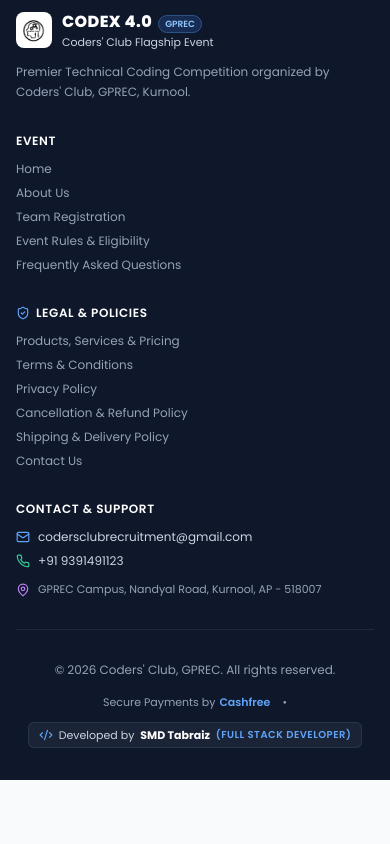
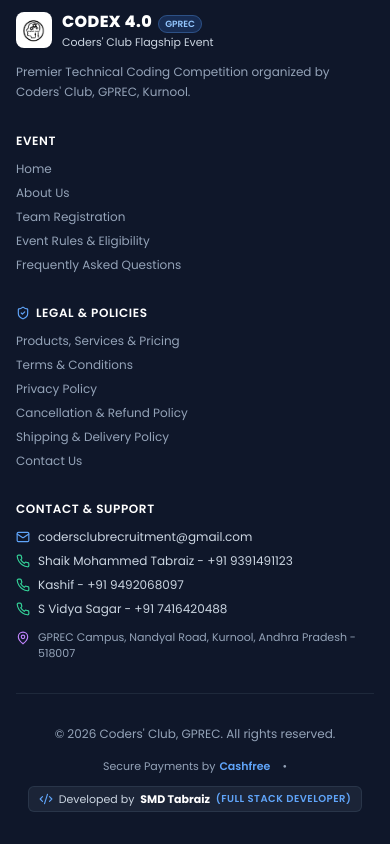
Before and after one commit to smd-tabraiz/Codex-4.O-Registration---Payment-Portal, a React (Vite) app in the folder client/: page / in a window 390 px wide. Shown: the part 5516-6360 px from the top of the page. Before the commit the page ends 6296 px from the top, so only its background shows below. Built offline with nearby package versions, Linux system fonts and the light colour scheme; no server answers.

Commit message:
Mobile Number Update

```diff
--- a/client/src/components/Footer.jsx
+++ b/client/src/components/Footer.jsx
@@ -98,12 +98,25 @@
                 className="flex items-center space-x-2 text-slate-300 hover:text-emerald-400 transition-colors"
               >
                 <Phone className="w-3.5 h-3.5 text-emerald-400 shrink-0" />
-                <span>+91 9391491123</span>
+                <span>Shaik Mohammed Tabraiz - +91 9391491123 </span>
               </a>
-
+              <a
+                href="tel:+919391491123"
+                className="flex items-center space-x-2 text-slate-300 hover:text-emerald-400 transition-colors"
+              >
+                <Phone className="w-3.5 h-3.5 text-emerald-400 shrink-0" />
+                <span>Kashif - +91 9492068097 </span>
+              </a>
+              <a
+                href="tel:+919391491123"
+                className="flex items-center space-x-2 text-slate-300 hover:text-emerald-400 transition-colors"
+              >
+                <Phone className="w-3.5 h-3.5 text-emerald-400 shrink-0" />
+                <span><span>S Vidya Sagar - +91 7416420488 </span> </span>
+              </a>
               <div className="flex items-start space-x-2 text-slate-400 text-[11px] pt-1">
                 <MapPin className="w-3.5 h-3.5 text-purple-400 shrink-0 mt-0.5" />
-                <span>GPREC Campus, Nandyal Road, Kurnool, AP - 518007</span>
+                <span>GPREC Campus, Nandyal Road, Kurnool, Andhra Pradesh - 518007</span>
               </div>
             </div>
           </div>
```
